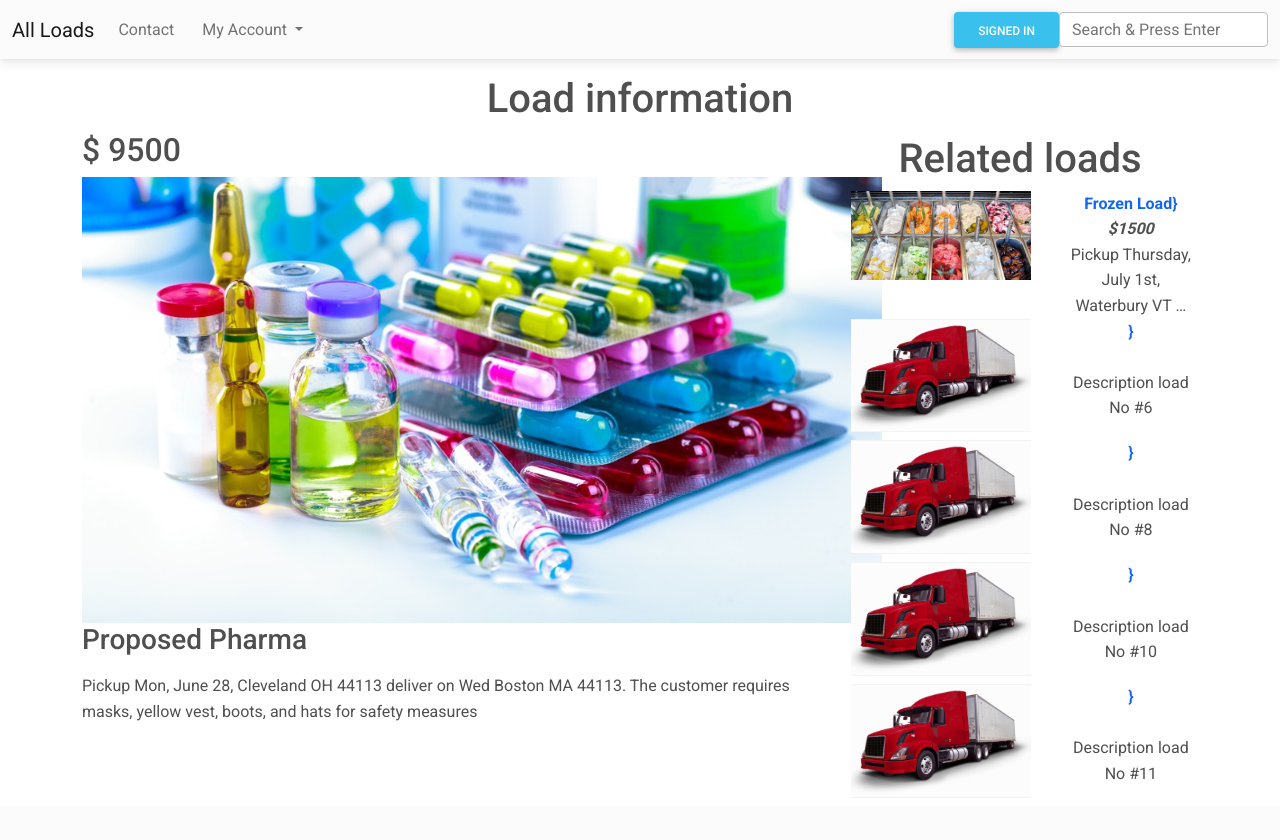
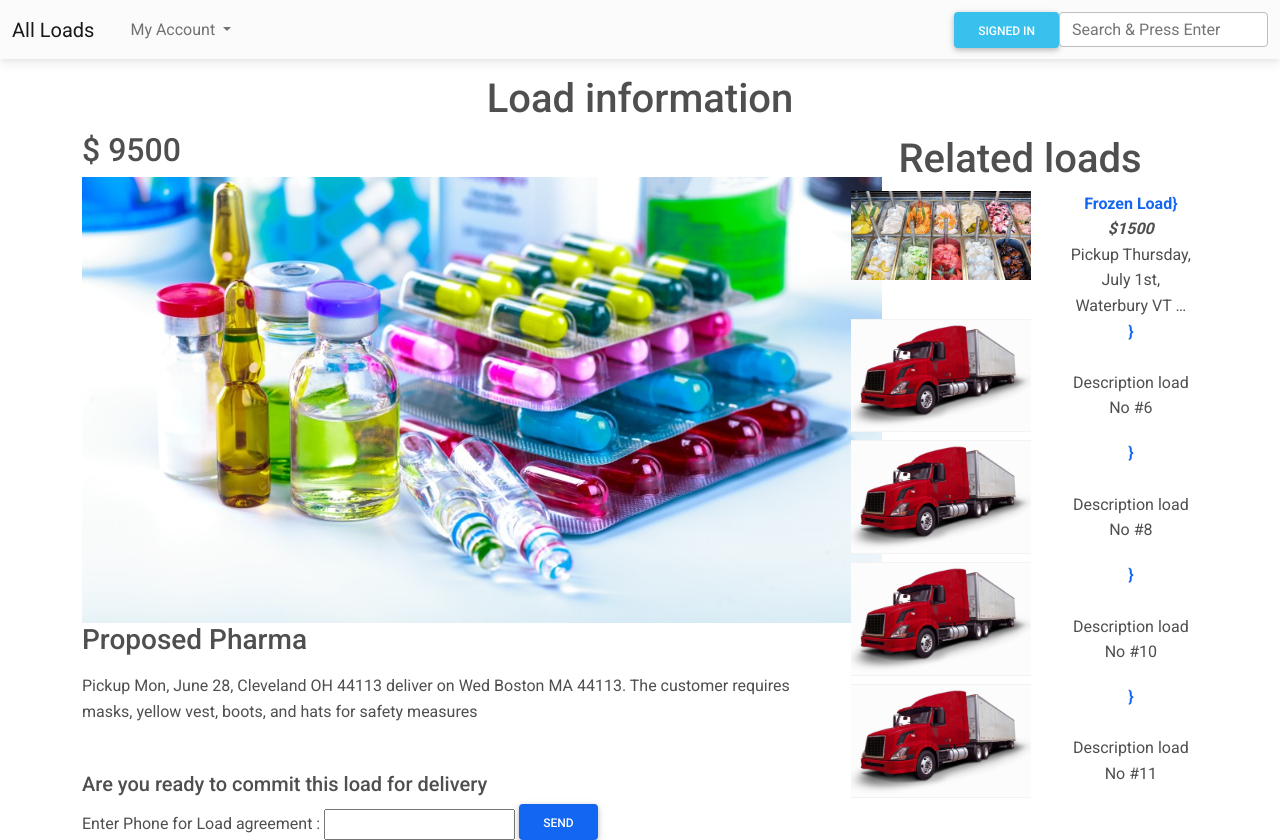
Before and after one commit to DannyJaJr/Truckload-and-Dispatch, a Django app: page /load/2 in a window 1280 px wide. Before the commit the page ends 790 px from the top, so only its background shows below. Run offline with Django 3.2, Linux system fonts and the light colour scheme; data comes from the database, SQL or seed files in the repository; both versions use the stored data as it was after the commit; some libraries are stand-ins or nearby versions.

Commit message:
phone-function

```diff
--- a/app_admin/templates/my-loads.html
+++ b/app_admin/templates/my-loads.html
@@ -13,8 +13,7 @@
         <div class="col-md-12">
             <h2 class="mt-3">My Loads</h2>
         </div>
-        <h3><i class="fas fa-truck"></i> If you can commit to delivery on time, Emmergency or breakdown, add your load
-            bellows</h3>
+        <h3><i class="fas fa-truck"></i> Driver delivery failed? Emmergency or breakdown, add your load bellows for Dispatch</h3>
 
         <div class="col-md-12 mb-3">
 
--- a/blog/admin.py
+++ b/blog/admin.py
@@ -1,10 +1,11 @@
 from django.contrib import admin
 
-from .models import Load, Category, Message
+from .models import Load, Category, Message, PhoneNumber
 
 # Register your models here.
 admin.site.register(Load)
 admin.site.register(Category)
+admin.site.register(PhoneNumber)
 
 
 class MessageAdmin(admin.ModelAdmin):
--- a/blog/models.py
+++ b/blog/models.py
@@ -13,6 +13,10 @@ class Category(models.Model):
     def __str__(self):
         return self.name
 
+class PhoneNumber(models.Model):
+    my_phone = models.CharField(max_length=11)
+    def __str__(self):
+        return self.name
 
 
 
--- a/blog/templates/_nav.html
+++ b/blog/templates/_nav.html
@@ -7,9 +7,7 @@
         </button>
         <div class="collapse navbar-collapse" id="navbarTogglerDemo02">
             <ul class="navbar-nav me-auto mb-2 mb-lg-0">
-                <li class="nav-item">
-                    <a class="nav-link" href="#">Contact</a>
-                </li>
+
                 <div class="container-fluid">
                     <ul class="navbar-nav">
                         <!-- Dropdown -->
--- a/blog/templates/detail.html
+++ b/blog/templates/detail.html
@@ -13,7 +13,30 @@
             <img src="{{load.image.url}}" alt="load-logo" style="max-width: 800px;">
             <h3>{{load.title}}</h3>
             <p class="mb-5 mt-3">{{load.desc}}</p>
+
+
+
+            <div>
+                <form action="" method="POST">
+                    {% csrf_token %}
+                    <h5>Are you ready to commit this load for delivery</h5>
+                    Enter Phone for Load agreement : <input type="text" name="name">
+                    <button typpe="submit" class="btn btn-primary">Send</button>
+
+                </form>
+                <!-- <h1>You have enter : {{data}}</h1> -->
+
+            </div>
         </div>
+
+
+
+
+
+
+
+
+
         <div class="col-md-4 text-center mt-1">
             <h1>Related loads</h1>
             <div class="row">
@@ -60,6 +83,8 @@
 
 
 
+
+
                 <div class="col-5">
                     <a href="{% url 'detail' lds.id %}"><strong> {{lds.title |truncatewords:2}}} </strong> <br></a>
                     <strong><em>{{lds.price}}</em> <br></strong>
--- a/blog/urls.py
+++ b/blog/urls.py
@@ -11,4 +11,5 @@ urlpatterns = [
     path('login', loging_blog, name='login-blog'),
     path('register', register, name='register'),
     path('logout', logout_blog, name='logout'),
+
 ]
--- a/blog/views.py
+++ b/blog/views.py
@@ -151,3 +151,24 @@ def logout_blog(request):
 # # function pout admin
 # def dashboard(request):
 #     return render(request, 'db.html')
+
+
+
+
+# def PhoneData(request):
+#      data = request.POST.get('phoneNumber')
+#      print(phoneNumber)
+#      return render(request, 'detail.html')
+
+
+
+def PhoneData(request):
+     data = request.POST.get('name')
+     print(name)
+     return render(request, 'detail.html', {'data':data})
+
+
+def phoneFunction(request):
+     data = request.POST.get('name')
+     print(name)
+     return render(request, 'detail.html', {'data':data})
--- a/truckload/urls.py
+++ b/truckload/urls.py
@@ -30,10 +30,11 @@ Including another URLconf
 from django.contrib import admin
 from django.urls import path, include
 # bring views to create the path for home, deatail, search, sms
-from blog.views import home, detail, search, sms, message, loging_blog
+from blog.views import home, detail, search, sms, message, loging_blog, phoneFunction
 #  to render static file documentation (https://docs.djangoproject.com/en/3.2/howto/static-files/)
 from django.conf import settings
 from django.conf.urls.static import static
+
 
 urlpatterns = [
     path('admin/', admin.site.urls),
@@ -52,9 +53,14 @@ urlpatterns = [
     path('message-text', message, name="message"),
 
 
+
     path('auth/', include("blog.urls")),
     path('my-admin/', include("app_admin.urls")),
     # path('login', loging_blog, name='login-blog')
+
+
+    ########path for phone access
+    path('load/<int:id_load>', phoneFunction, name="phoneFunction")
 
 
 
```
Also changed, not shown: blog/static/phone.html (added, +17 -0 lines), blog/migrations/0016_phonenumber.py (added), blog/migrations/0017_alter_phonenumber_to.py (added), blog/migrations/0018_rename_to_phonenumber_my_phone.py (added), db.sqlite3.
